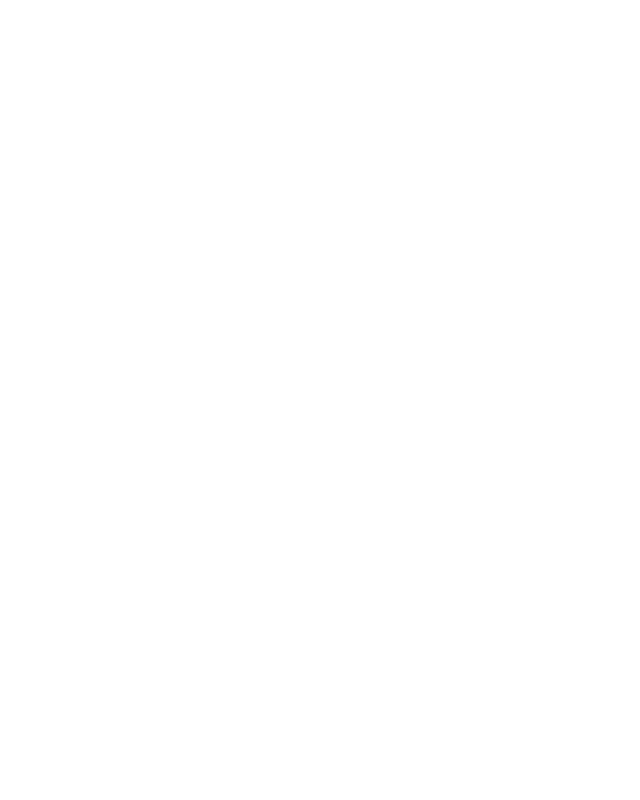
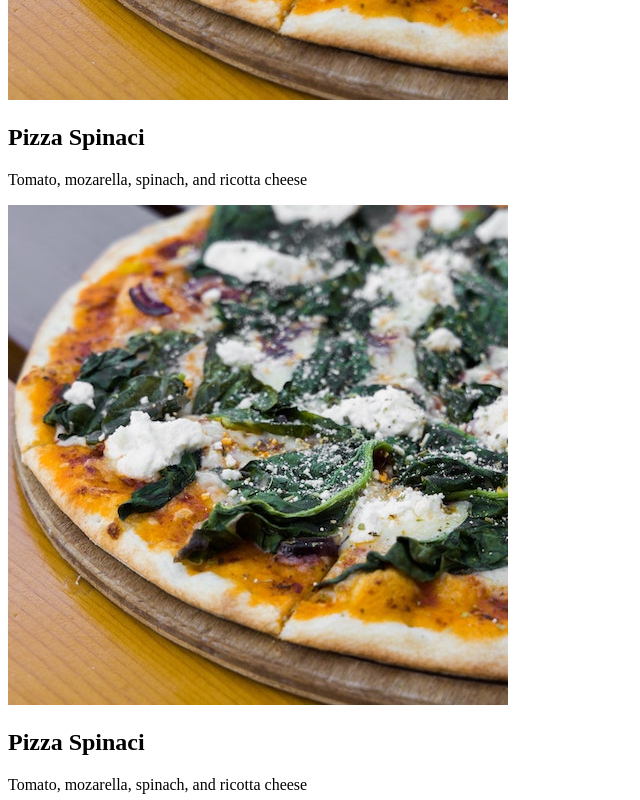
Before and after one commit to haryati75/react-jonas, a React (Create React App) app in the folder pizza-menu/: page / in a window 1280 px wide. Shown: the part 480-1280 px from the top of the page, without its empty margins (0-640 px from the left). Before the commit the page ends 800 px from the top, so only its background shows below. Built offline with nearby package versions, Linux system fonts and the light colour scheme.

Commit message:
add pizza component

```diff
--- a/pizza-menu/src/App.js
+++ b/pizza-menu/src/App.js
@@ -1,3 +1,65 @@
+const pizzaData = [
+  {
+    name: 'Focaccia',
+    ingredients: 'Bread with italian olive oil and rosemary',
+    price: 6,
+    photoName: 'pizzas/focaccia.jpg',
+    soldOut: false,
+  },
+  {
+    name: 'Pizza Margherita',
+    ingredients: 'Tomato and mozarella',
+    price: 10,
+    photoName: 'pizzas/margherita.jpg',
+    soldOut: false,
+  },
+  {
+    name: 'Pizza Spinaci',
+    ingredients: 'Tomato, mozarella, spinach, and ricotta cheese',
+    price: 12,
+    photoName: 'pizzas/spinaci.jpg',
+    soldOut: false,
+  },
+  {
+    name: 'Pizza Funghi',
+    ingredients: 'Tomato, mozarella, mushrooms, and onion',
+    price: 12,
+    photoName: 'pizzas/funghi.jpg',
+    soldOut: false,
+  },
+  {
+    name: 'Pizza Salamino',
+    ingredients: 'Tomato, mozarella, and pepperoni',
+    price: 15,
+    photoName: 'pizzas/salamino.jpg',
+    soldOut: true,
+  },
+  {
+    name: 'Pizza Prosciutto',
+    ingredients: 'Tomato, mozarella, ham, aragula, and burrata cheese',
+    price: 18,
+    photoName: 'pizzas/prosciutto.jpg',
+    soldOut: false,
+  },
+];
+
 export default function App() {
-  return <h1>Hello World!!!</h1>;
+  return (
+    <>
+      <h1>Hello World!!!</h1>
+      <Pizza />
+      <Pizza />
+      <Pizza />
+    </>
+  );
 }
+
+function Pizza() {
+  return (
+    <>
+      <img src="pizzas/spinaci.jpg" alt="Pizza Spinaci" />
+      <h2>Pizza Spinaci</h2>
+      <p>Tomato, mozarella, spinach, and ricotta cheese</p>
+    </>
+  );
+}
```
Also changed, not shown: pizza-menu/public/data.js (deleted, +0 -44 lines).
